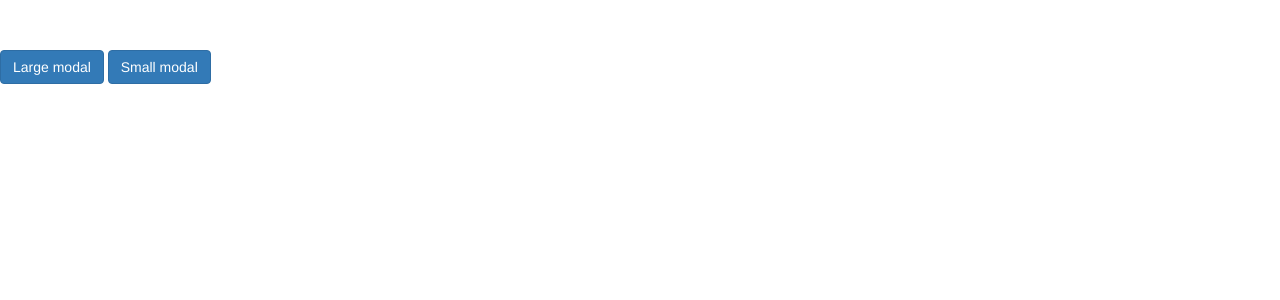
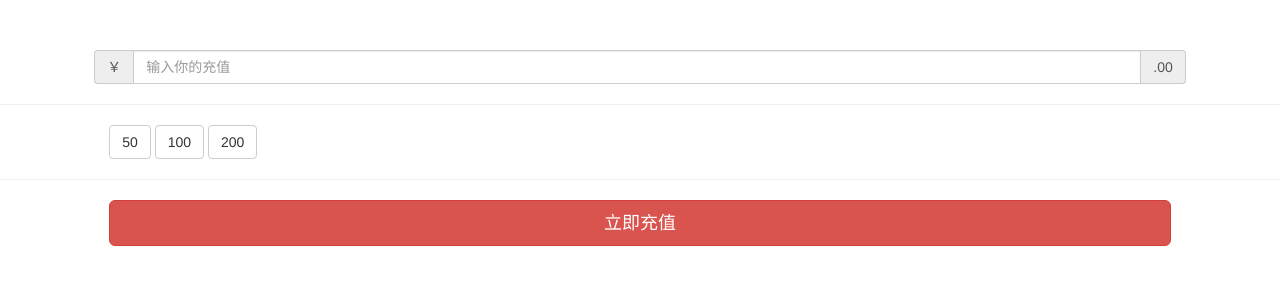
Before and after one commit to zuomang/tour, a Python web app: template templates/debug.html in a window 1280 px wide. Shown: the top 300 px of the page. Run offline with Jinja, Linux system fonts and the light colour scheme; the template is opened without the code that fills it, so the values that code supplies are empty; some libraries are stand-ins or nearby versions.

Commit message:
update jion活动验证

```diff
--- a/models/table.py
+++ b/models/table.py
@@ -131,7 +131,7 @@ class PaymentOrder(db.Model):
         self.bank_type = bank_type
         self.cash_fee = cash_fee
         self.fee_type = fee_type
-        self.is_subscribe = self.is_subscribe
+        self.is_subscribe = is_subscribe
         self.openid = openid
         self.out_trade_no = out_trade_no
         self.result_code = result_code
--- a/templates/activity.html
+++ b/templates/activity.html
@@ -24,7 +24,7 @@
 				{% if a.description %}
 				<p>{{ a.description[:80] }}</p>
 				{% endif %}
-				<p>活动费用：{{ a.partici_fee }}</p>
+				<p>活动费用：{{ a.partici_fee }}元/人</p>
 				<p><button type="button" class="btn btn-info btn-default btn-right" data-id="{{ a.id }}">参加</button>
 					<botto type="button" class="btn btn-danger">查看详情</button></p>
 			</div>
@@ -195,6 +195,7 @@
 		})
 	})
 
+	//分页
 	$(document).on("click", ".down", function(event) {
 		event.preventDefault();
 		$('.add-success').hide();
--- a/templates/debug.html
+++ b/templates/debug.html
@@ -32,25 +32,25 @@
 		</style>
 	</head>
 	<body>
-<!-- Large modal -->
-<button type="button" class="btn btn-primary" data-toggle="modal" data-target=".bs-example-modal-lg">Large modal</button>
-
-<div class="modal fade bs-example-modal-lg" tabindex="-1" role="dialog" aria-labelledby="myLargeModalLabel" aria-hidden="true">
-  <div class="modal-dialog modal-lg">
-    <div class="modal-content">
-      ...
+<div class="row">
+		<div class="input-group col-xs-offset-1 col-xs-10">
+			<span class="input-group-addon">￥</span>
+			<input type="text" class="form-control" placeholder="输入你的充值">
+			<span class="input-group-addon">.00</span>
 		</div>
 	</div>
+	<hr>
+	<div class="row">
+		<div class="col-xs-offset-1 col-xs-10">
+			<button type="button" class="btn btn-default">50</button>
+			<button type="button" class="btn btn-default">100</button>
+			<button type="button" class="btn btn-default">200</button>
 		</div>
-
-<!-- Small modal -->
-<button type="button" class="btn btn-primary" data-toggle="modal" data-target=".bs-example-modal-sm">Small modal</button>
-
-<div class="modal fade bs-example-modal-sm" tabindex="-1" role="dialog" aria-labelledby="mySmallModalLabel" aria-hidden="true">
-  <div class="modal-dialog modal-sm">
-    <div class="modal-content">
-      ...
 	</div>
+	<hr>
+	<div class="row">
+		<div class="col-xs-offset-1 col-xs-10">
+			<button type="button" class="btn btn-danger btn-lg btn-block">立即充值</button>
 		</div>
 	</div>
 	</body>
```
Also changed, not shown: main.py (+43 -7 lines). Lines whose indentation alone changed are shown as unchanged.
